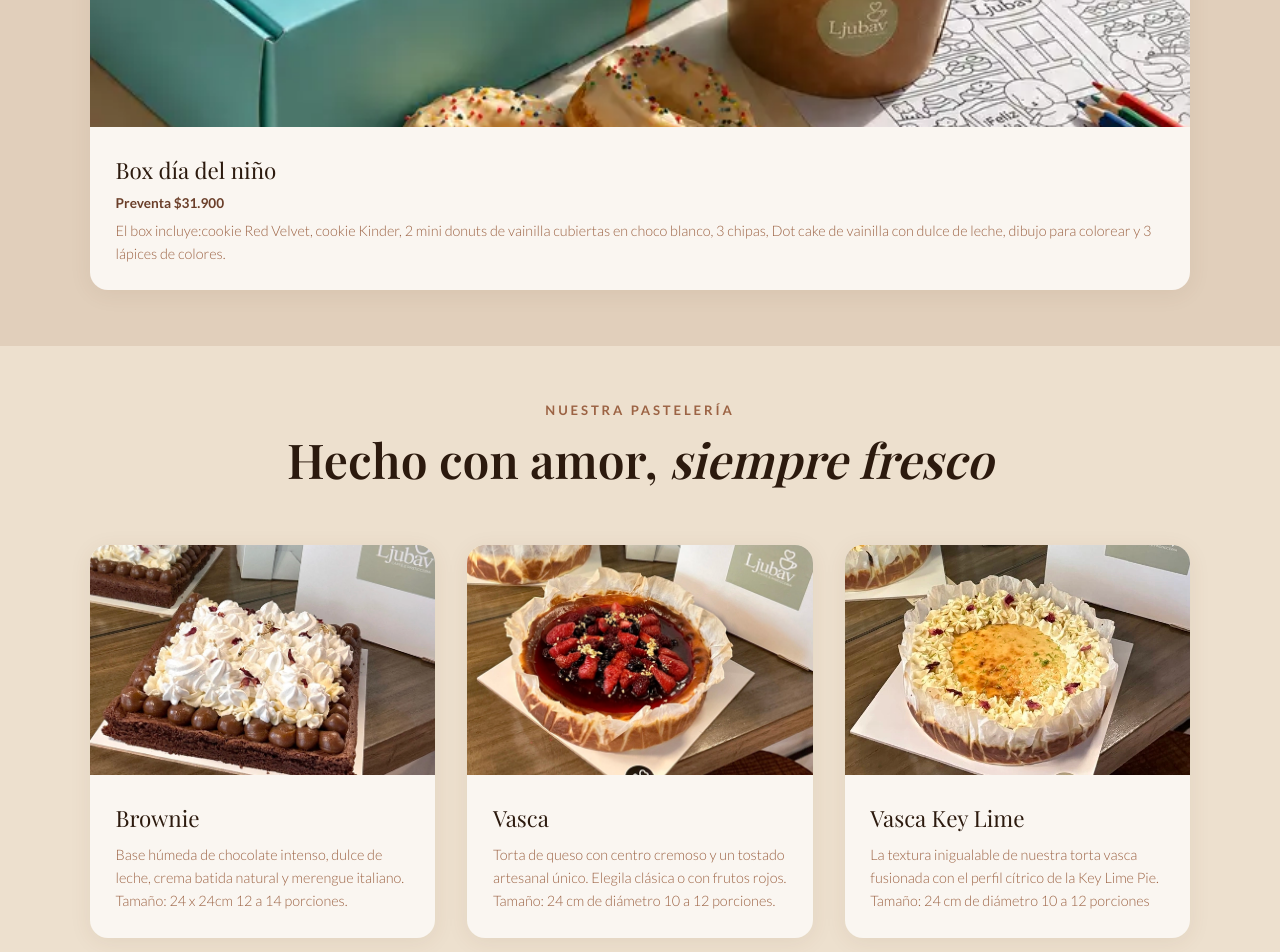
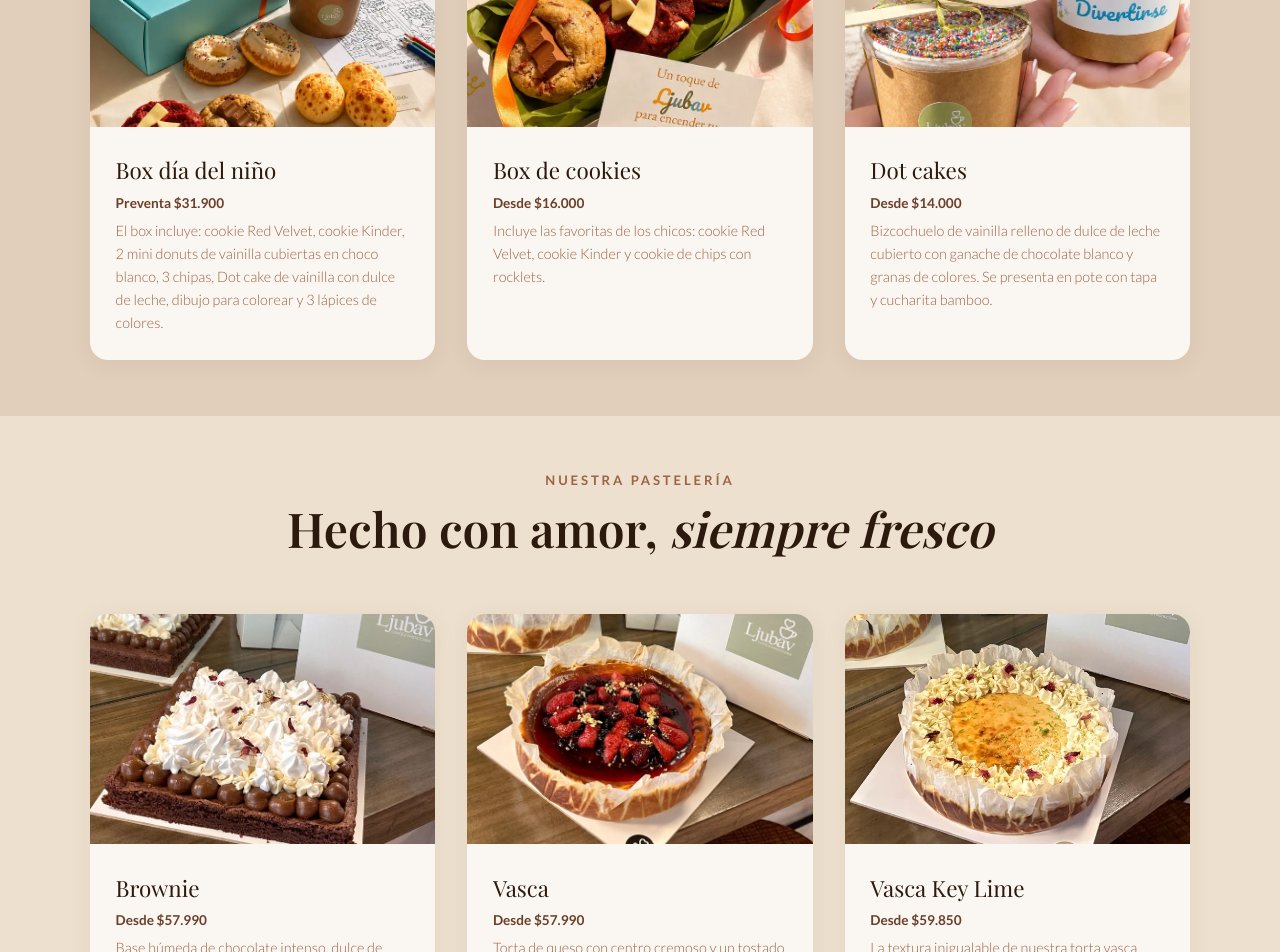
Before and after one commit to Dantefinci18/Ljubav, a React (Vite) app: page / in a window 1280 px wide. Shown: the part 1140-2092 px from the top of the page. Built offline with nearby package versions, Linux system fonts and the light colour scheme; a web font is replaced by a local one.

Commit message:
add: agrego los demas productos del dia del ninio

```diff
--- a/src/App.jsx
+++ b/src/App.jsx
@@ -27,8 +27,13 @@ function App(){
 
 
         <Route
-          path="/productos/:id"
-          element={<Producto />}
+          path="/nuestra-pasteleria/:id"
+          element={<Producto tag="Nuestra Pastelería" backLink="/#productos"/>}
+        />
+
+        <Route
+          path="/especial-dia-del-ninio/:id"
+          element={<Producto tag="ESPECIAL DÍA DEL NIÑO" backLink="/#dia-del-ninio"/>}
         />
 
       </Routes>
--- a/src/components/DiaDelNinio.jsx
+++ b/src/components/DiaDelNinio.jsx
@@ -15,7 +15,7 @@ function DiaDelNinio(){
                  <div className="products-grid">
                 {
                     productosDiaDelNinio.map(producto => (
-                    <ProductCard key={producto.id} producto={producto}/>
+                    <ProductCard key={producto.id} tag={"especial-dia-del-ninio"} producto={producto}/>
                     ))
                 }
                 </div>
--- a/src/components/ProductCard.jsx
+++ b/src/components/ProductCard.jsx
@@ -1,9 +1,9 @@
 import { Link } from "react-router-dom";
 import '../estilos/product-card.css'
 
-function ProductCard({ producto }) {
+function ProductCard({ tag, producto }) {
   return (
-    <Link className="product-card" to={`/productos/${producto.id}`}>
+    <Link className="product-card" to={`/${tag}/${producto.id}`}>
       <img className="product-img" src={producto.rutaImagen} alt={producto.nombre} />
 
       <div className="product-body">
--- a/src/components/Productos.jsx
+++ b/src/components/Productos.jsx
@@ -13,7 +13,7 @@ function Productos(){
                 <div className="products-grid">
                 {
                     productos.map(producto => (
-                    <ProductCard key={producto.id} producto={producto}/>
+                    <ProductCard key={producto.id} tag={"nuestra-pasteleria"} producto={producto}/>
                     ))
                 }
                 </div>
--- a/src/data/productosDiaDelNinio.js
+++ b/src/data/productosDiaDelNinio.js
@@ -1,7 +1,7 @@
 import { Producto } from "../models/Producto";
 import { ProductoPreventa } from "../models/ProductoPreventa";
 
-const DESCRIPCION_BOX_DIA_DEL_NINIO = `El box incluye:cookie Red Velvet, cookie Kinder, 2 mini donuts de vainilla cubiertas en choco blanco,\
+const DESCRIPCION_BOX_DIA_DEL_NINIO = `El box incluye: cookie Red Velvet, cookie Kinder, 2 mini donuts de vainilla cubiertas en choco blanco,\
 3 chipas, Dot cake de vainilla con dulce de leche, dibujo para colorear y 3 lápices de colores.`
 
 const ACLARACION_BOX_DIA_DEL_NINIO = `Precio de preventa encargando hasta el 05/08 inclusive, luego el valor será de  $37.000. \
@@ -9,8 +9,17 @@ Tomamos pedidos hasta el 12/08 inclusive o hasta agotar disponibilidad. \
 Los pedidos deberán retirarse el 15/08 de 11 a 19hs por nuestro local en Arcos 3805, Nuñez. \
 También podés enviar un servicio de transporte a retirarlo (como Uber o Cabify). Para reservar solicitamos el 50% se seña.`
 
+const DESCRIPCION_BOX_COOKIES =  "Incluye las favoritas de los chicos: cookie Red Velvet, cookie Kinder y cookie de chips con rocklets."
 
+const ACLARACION_SIN_PREVENTA = `Tomamos pedidos hasta el 12/08 inclusive o hasta agotar disponibilidad. \
+Los pedidos deberán retirarse el 15/08 de 11 a 19hs por nuestro local en Arcos 3805, Nuñez. \
+También podés enviar un servicio de transporte a retirarlo (como Uber o Cabify). Para reservar solicitamos el 50% se seña.`
+
+const DESCRIPCION_BOX_DOT_CAKES = `Bizcochuelo de vainilla relleno de dulce de leche cubierto con ganache de chocolate blanco y granas de colores. \
+Se presenta en pote con tapa y cucharita bamboo.`
 
 export const productosDiaDelNinio = [
     new ProductoPreventa("box-dia-del-ninio","Box día del niño",31900,"/imagenes/box_dia_del_ninio.webp",DESCRIPCION_BOX_DIA_DEL_NINIO,null,ACLARACION_BOX_DIA_DEL_NINIO),
+    new Producto("box-de-cookies","Box de cookies",16000,"/imagenes/box_cookies.webp",DESCRIPCION_BOX_COOKIES,null,ACLARACION_SIN_PREVENTA),
+    new Producto("dot-cakes","Dot cakes",14000,"/imagenes/dot_cakes.webp",DESCRIPCION_BOX_DOT_CAKES,null,ACLARACION_SIN_PREVENTA)
 ]
--- a/src/models/Producto.js
+++ b/src/models/Producto.js
@@ -9,15 +9,7 @@ export class Producto{
         this.aclaracion = aclaracion;
     }
 
-    get tag(){
-        return "Nuestra pastelería";
-    }
-
-    get backLink(){
-        return "/#productos";
-    }
-
-    obtenerMensajeDelPrecio(){
-        return `desde $${this._precio.toLocaleString("es-AR")}`
+    get obtenerMensajeDelPrecio(){
+        return `Desde $${this._precio.toLocaleString("es-AR")}`
     }
 }
--- a/src/models/ProductoPreventa.js
+++ b/src/models/ProductoPreventa.js
@@ -1,13 +1,6 @@
 import { Producto } from "./Producto";
 
 export class ProductoPreventa extends Producto{
-    get tag(){
-        return "Especial Día del Niño";
-    }
-
-    get backLink(){
-        return "/#dia-del-ninio";
-    }
 
     get obtenerMensajeDelPrecio(){
         return `Preventa $${this._precio.toLocaleString("es-AR")}`
--- a/src/pages/Producto.jsx
+++ b/src/pages/Producto.jsx
@@ -4,7 +4,7 @@ import { productos } from "../data/productos";
 import { productosDiaDelNinio } from "../data/productosDiaDelNinio";
 import '../estilos/producto.css'
 
-function Producto() {
+function Producto({tag, backLink}) {
   const { id } = useParams();
 
   const producto = [...productos, ...productosDiaDelNinio].find(
@@ -43,7 +43,7 @@ function Producto() {
         </div>
         <div className="producto-info">
           <div className="producto-tag">
-            {producto.tag}
+            {tag}
           </div>
 
           <h1 className="producto-nombre">
@@ -67,7 +67,7 @@ function Producto() {
                 Encargar Ahora
             </a>
 
-            <Link to={producto.backLink} className="btn-volver">
+            <Link to={backLink} className="btn-volver">
               <svg xmlns="http://www.w3.org/2000/svg" viewBox="0 0 24 24" fill="none" stroke="currentColor" strokeWidth="2"><path d="M19 12H5M12 5l-7 7 7 7"/></svg>
               Volver
             </Link>
```
